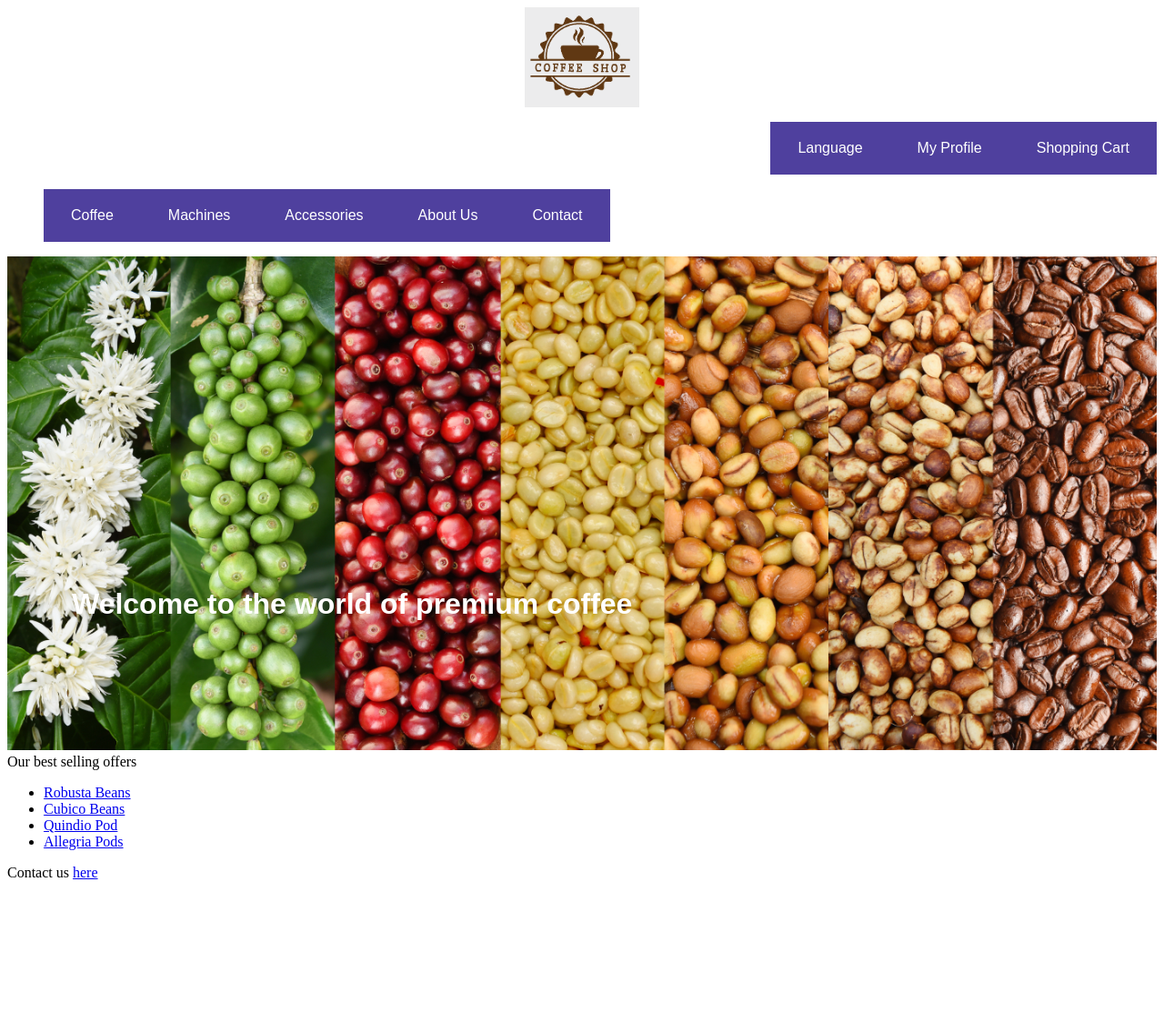
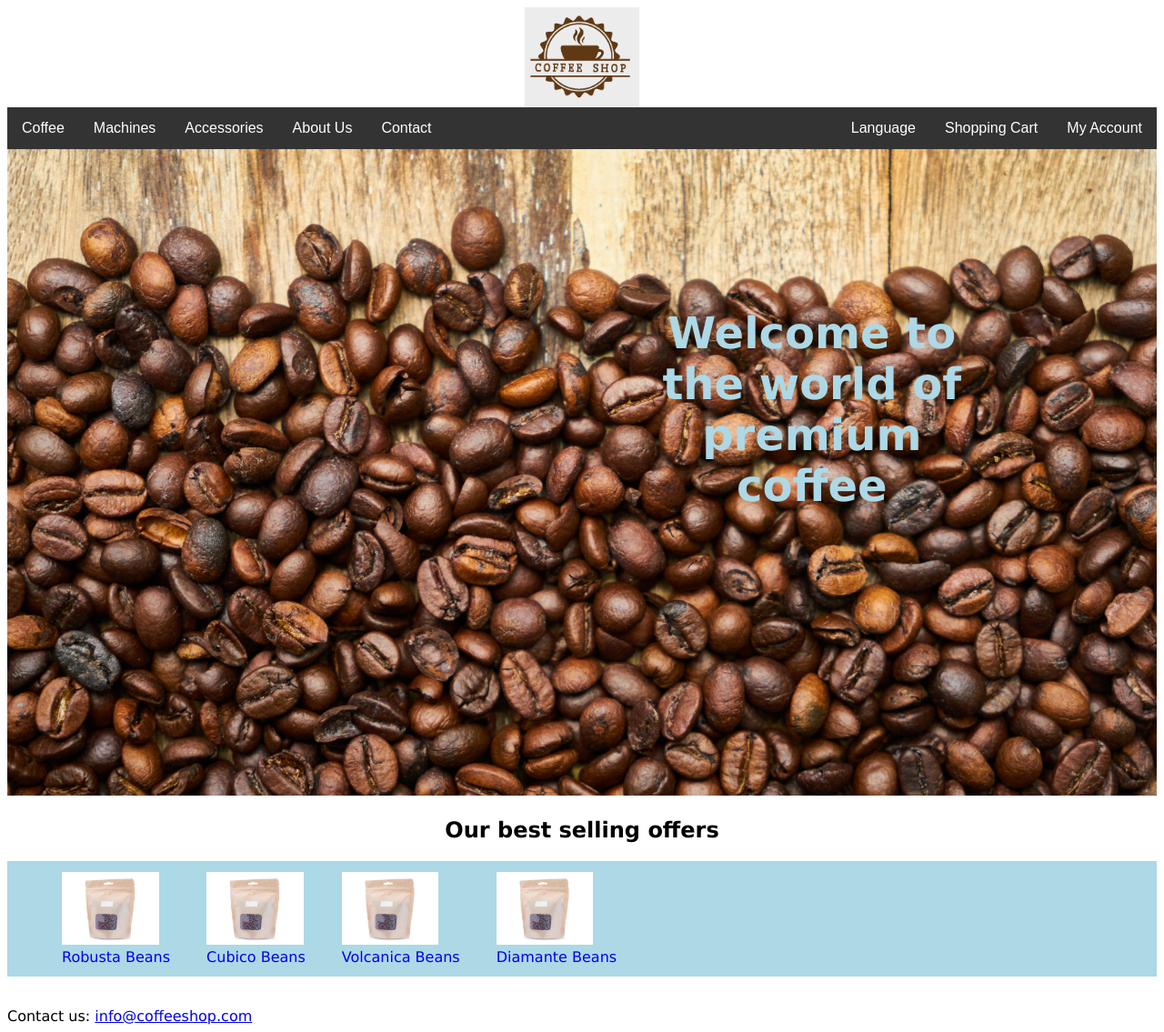
Before and after one commit to haugs2/inca-coffeeshop, a PHP site: page /home.html in a window 1280 px wide. Shown: the whole page at 91% size. Before the commit the page ends 967 px from the top, so only its background shows below. Run offline with PHP 8.4, Linux system fonts and the light colour scheme.

Commit message:
First version of main page finished

```diff
--- a/src/css/home.css
+++ b/src/css/home.css
@@ -7,74 +7,87 @@
     text-align:center;
 }
 
-nav ul ul {
+#top-navigation{
+    float: right;
+}
+
+/* Navbar container */
+.navbar {
+    overflow: hidden;
+    background-color: #333;
+    font-family: Arial;
+}
+
+/* Links inside the navbar */
+.navbar a {
+    float: left;
+    font-size: 16px;
+    color: white;
+    text-align: center;
+    padding: 14px 16px;
+    text-decoration: none;
+}
+
+/* The dropdown container */
+.dropdown {
+    float: left;
+    overflow: hidden;
+}
+
+/* Dropdown button */
+.dropdown .dropbtn {
+    font-size: 16px;
+    border: none;
+    outline: none;
+    color: white;
+    padding: 14px 16px;
+    background-color: inherit;
+    font-family: inherit; /* Important for vertical align on mobile phones */
+    margin: 0; /* Important for vertical align on mobile phones */
+}
+
+/* Add a red background color to navbar links on hover */
+.navbar a:hover, .dropdown:hover .dropbtn {
+    background-color: darkgrey;
+}
+
+/* Dropdown content (hidden by default) */
+.dropdown-content {
     display: none;
+    position: absolute;
+    background-color: #f9f9f9;
+    min-width: 160px;
+    box-shadow: 0px 8px 16px 0px rgba(0,0,0,0.2);
+    z-index: 1;
 }
-nav ul li:hover > ul {
+
+/* Links inside the dropdown */
+.dropdown-content a {
+    float: none;
+    color: black;
+    padding: 12px 16px;
+    text-decoration: none;
+    display: block;
+    text-align: left;
+}
+
+/* Add a grey background color to dropdown links on hover */
+.dropdown-content a:hover {
+    background-color: #ddd;
+}
+
+/* Show the dropdown menu on hover */
+.dropdown:hover .dropdown-content {
     display: block;
 }
-
-nav.menu ul li {
-    float: left;
-    position: relative;
-    list-style-type: none;
-}
-
-nav.topnav ul li {
-    float: right;
-    position: relative;
-    list-style-type: none;
-}
-nav ul ul {
-    display: none;
-}
-nav ul li:hover > ul {
-    display: block;
-}
-nav ul:after {
-    content: "";
-    clear: both;
-    display: block;
-}
-
-nav ul li:hover {
-    background: pink;
-}
-nav ul li:hover a {
-    color: white;
-}
-nav ul li a {
-    display: block;
-    padding: 20px 30px;
-    color: #ffffff;
-    text-decoration: none;
-    background-color: rgba(35, 17, 134, 0.8);
-    font-family: sans-serif;
-}
-nav ul ul {
-    background: #5f6975;
-    padding: 0;
-    position: absolute;
-    top: 100%;
-}
-nav ul ul li {
-    float: none;
-    position: relative;
-}
-nav ul ul li a {
-    padding: 15px 10px;
-    color: #ffffff;
-}
-nav ul ul li a:hover {
-    background: rgba(19, 20, 123, 0.67);
-}
-
 
 .center {
     display: block;
     margin-left: auto;
     margin-right: auto;
     width: 50%;
+    font-family: Verdana, Helvetica, sans-serif;
+    text-align: center;
 }
 
 .full{
@@ -85,13 +98,54 @@ nav ul ul li a:hover {
 .image-container{
     position: relative;
     text-align: center;
-    color: white;
+    color: lightblue;
+}
+
+.product-item{
+    display:block;
+}
+
+product-item span a{
+    text-family: Verdana, Helvetica, sans-serif;
+}
+
+.product-item a{
+    text-decoration:none;
+}
+.product-image-small{
+    height:5em;
+}
+
+.product-display ul{
+    display:flex;
+    list-style-type: none;
+    background-color: lightblue;
+    clear:both;
+    font-family: Verdana, Helvetica, sans-serif;
+
+}
+
+.product-display ul li{
+    padding: 12px 20px;
+}
+
+.product-caption{
+    display:block;
+}
+
+#lower-content{
+    position:relative;
+    display: block;
+}
+footer {
+    font-family: Verdana, Helvetica, sans-serif;
 }
 
 .centered-text {
     position: absolute;
-    top: 70%;
-    left: 30%;
+    font-size: x-large;
+    top: 40%;
+    left: 70%;
     transform: translate(-50%, -50%);
-    font-family: fantasy;
+    font-family: Verdana, Helvetica, sans-serif;
 }
--- a/src/home.html
+++ b/src/home.html
@@ -5,46 +5,78 @@
     <link rel="stylesheet" type="text/css" href="css/home.css">
     <title>Coffee Shop</title>
 </head>
+<body>
 <div><img id="title-logo" src="img/coffeeshopTemp.png" class="center"/></div>
-<nav class="topnav">
+
+<div class="navbar" id="top-navigation">
+    <div class="dropdown">
+        <button class="dropbtn">Language</button>
+        <div class="dropdown-content">
+            <a href="#german">German</a>
+            <a href="#english">English</a>
+        </div>
+    </div>
+    <a href="#">Shopping Cart</a>
+    <a href="#">My Account</a>
+</div>
+
+
+<div class="navbar" id="main-navigation">
+    <div class="dropdown">
+        <button class="dropbtn">Coffee
+        </button>
+        <div class="dropdown-content">
+            <a href="#">Beans</a>
+            <a href="#">Pods</a>
+        </div>
+    </div>
+    <a href="#">Machines</a>
+    <div class="dropdown">
+        <button class="dropbtn">Accessories</button>
+        <div class="dropdown-content">
+            <a href="#cups">Cups</a>
+            <a href="#containers">Containers</a>
+        </div>
+    </div>
+    <a href="#">About Us</a>
+    <a href="#">Contact</a>
+</div>
+<div class="image-container">
+    <div class="centered-text"><h1>Welcome to the world of premium coffee</h1></div>
+    <img src="img/coffeebeans.jpg"
+         alt="coffee plantation" class="full"/></div>
+<div id="lower-content">
+<div class="product-display">
+    <div class="center"><h2>Our best selling offers</h2></div>
     <ul>
-        <li><a href="#">Shopping Cart</a></li>
-        <li><a href="#">My Profile</a></li>
-        <li><a href="#">Language</a><ul>
-            <li><a href="#">German</a></li>
-            <li><a href="#">English</a></li>
-        </ul></li></ul>
-</nav>
-<nav class="menu">
-    <ul>
-        <li><a href="#">Coffee</a>
-    <ul>
-        <li><a href="#">Beans</a></li>
-        <li><a href="#">Pods</a></li>
-    </ul>
-    </li>
-        <li><a href="#">Machines</a></li>
-        <li><a href="#">Accessories</a></li>
-        <li><a href="#">About Us</a></li>
-        <li><a href="#">Contact</a></li>
-</ul>
-</nav>
-<div class="image-container"><div class="centered-text"><h1>Welcome to the world of premium coffee</h1></div>
-    <img src="img/coffeebeans2.jpg"
-         alt="coffee plantation" class="full" /></div>
-
-<div>
-    <div> Our best selling offers</div>
-    <ul>
-        <li><a href="#">Robusta Beans</a></li>
-        <li><a href="#">Cubico Beans</a></li>
-        <li><a href="#">Quindio Pod</a></li>
-        <li><a href="#">Allegria Pods</a></li>
+        <li>
+            <div class="product-item"><img src="img/coffeebeanproductsample.jpg" class="product-image-small"><span
+                    class="product-caption"><a href="#">Robusta Beans</a></span>
+            </div>
+        </li>
+        <li>
+            <div class="product-item"><img src="img/coffeebeanproductsample.jpg" class="product-image-small"><span
+                    class="product-caption"><a href="#">Cubico Beans</a></span>
+            </div>
+        </li>
+        <li>
+            <div class="product-item"><img src="img/coffeebeanproductsample.jpg" class="product-image-small"><span
+                    class="product-caption"><a href="#">Volcanica Beans</a></span>
+            </div>
+        </li>
+        <li>
+            <div class="product-item"><img src="img/coffeebeanproductsample.jpg" class="product-image-small"><span
+                    class="product-caption"><a href="#">Diamante Beans</a></span>
+            </div>
+        </li>
     </ul>
 </div>
-
-<footer>Contact us <a href="#">here</a></footer>
-<body>
-
+<br/>
+<div id="footercontainer">
+<footer>
+    <div id="contact">Contact us: <a href="#mail">info@coffeeshop.com</a></div>
+</footer>
+</div>
+</div>
 </body>
 </html>
```
Also changed, not shown: src/img/coffeebeanproductsample.jpg (added).
